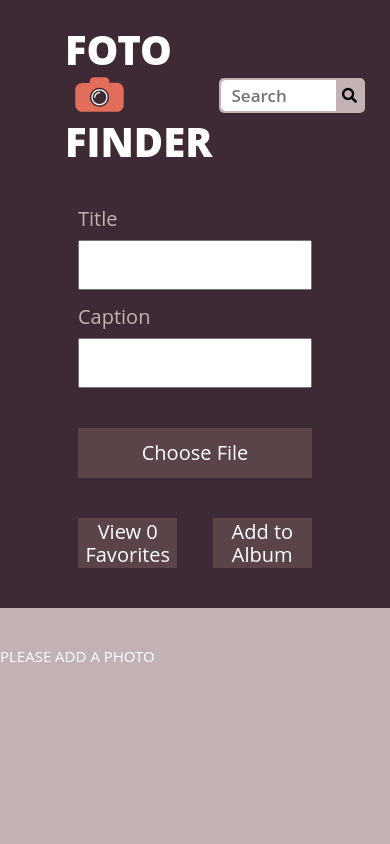
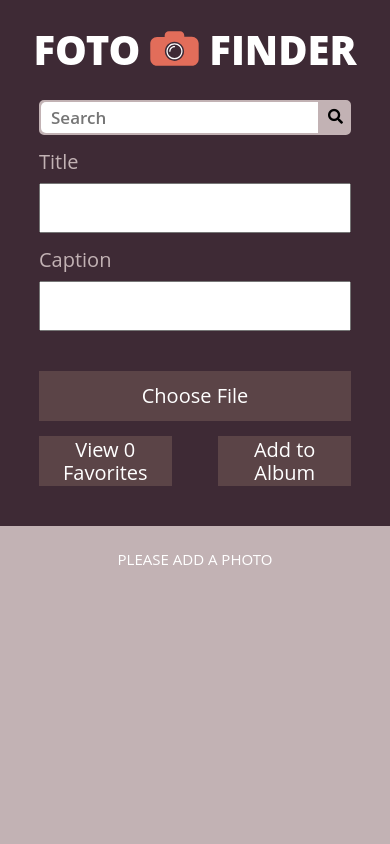
Before and after one commit to MatthewKaplan/Foto-Finder, a plain HTML site: page index.html in a window 390 px wide. Shown: the top 844 px of the page. Drawn offline with Linux system fonts and the light colour scheme.

Commit message:
media queries up to 320px

```diff
--- a/styles.css
+++ b/styles.css
@@ -160,12 +160,12 @@ button:hover {
   background-color: #C2B2B4;
   display: flex;
   flex-wrap: wrap;
+  justify-content: left;
   min-height: 60vh;
-  padding: 40px 0;
+  padding: 25px 40px;
 }
 
 #photo-area .wrapper {
-  /*justify-items: center;*/
   display: grid;
   grid-row-gap: 40px;
   grid-template-columns: repeat(auto-fill, 300px);
@@ -178,7 +178,7 @@ p {
 .photo-card {
   background-color: #FFFFFF;
   border: 2px #938284 solid;
-  height: 500px;
+  height: 415px;
   margin: 20px;
   min-width: 295px;
   position: relative;
@@ -218,11 +218,13 @@ p {
 .card-button-container {
   align-items: center;
   background-color: #5B4447;
+  bottom: 0;
   display: flex;
   flex-direction: row;
   height: 60px;
   justify-content: space-between;
   padding: 0 15px;
+  position: absolute;
   width: 100%;
 }
 
@@ -234,3 +236,50 @@ p {
 .card-button-container img:hover {
   cursor: pointer;
 }
+
+@media only screen and (max-width: 768px) {
+
+  header {
+    flex-direction: column;
+    padding: 0;
+  }
+
+  #search-bar {
+    width: 60%;
+  }
+
+  h1 {
+    margin-left: 0;
+  }
+
+  #photo-area {
+    justify-content: center;
+  }
+
+  #image-upload-label {
+    margin-bottom: 15px;
+  }
+
+  .form-button-container > * {
+    width: 100%;
+  }
+
+  #save-btn {
+    margin-bottom: 15px;
+  }
+
+  #search-bar,
+  .input-wrapper,
+  #image-upload-label,
+  .form-button-container {
+    width: 80%;
+  }
+}
+
+
+@media only screen and (max-width: 375px) {
+
+  h1 {
+    font-size: 2em;
+  }
+}
```
Also changed, not shown: index.html (+0 -11 lines).
